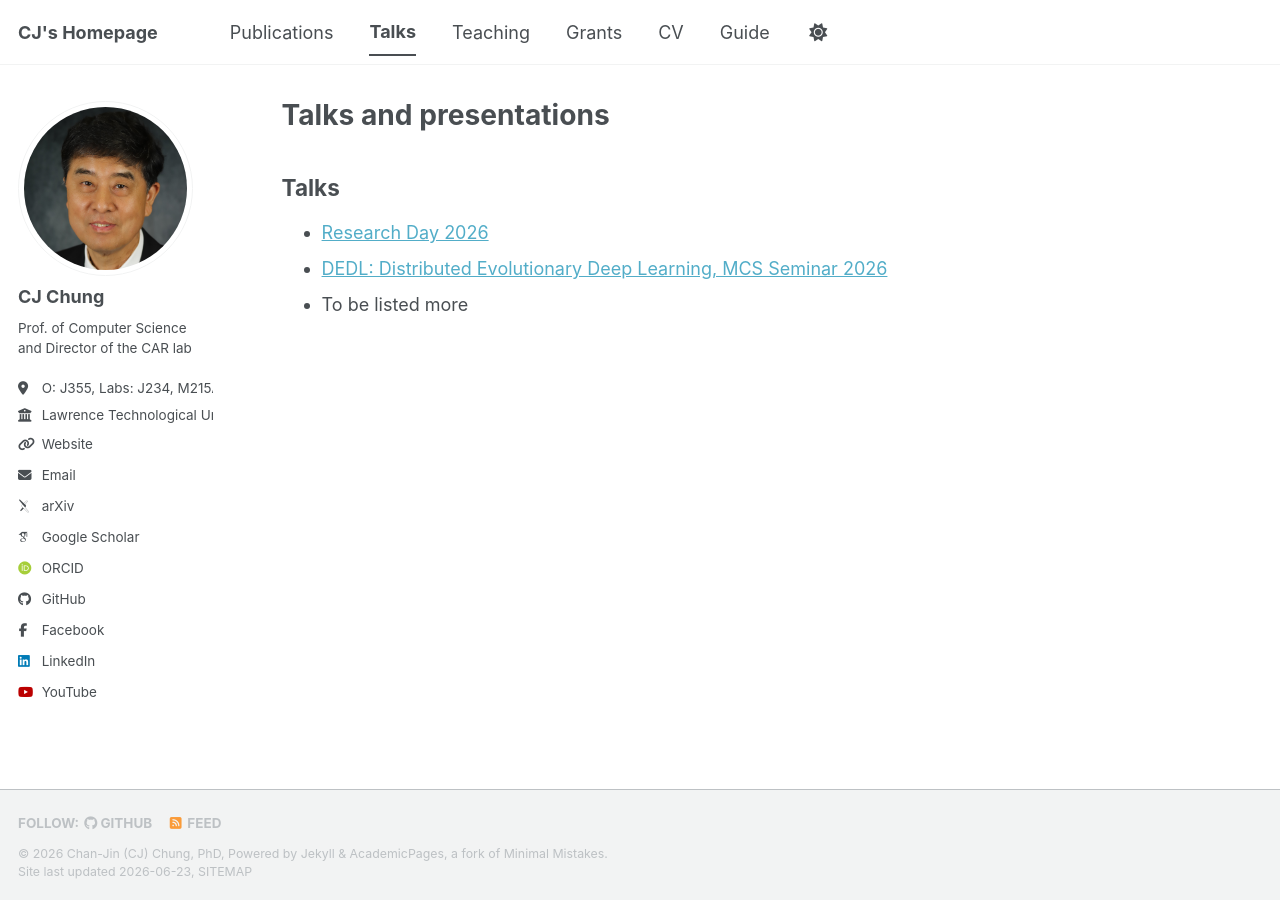
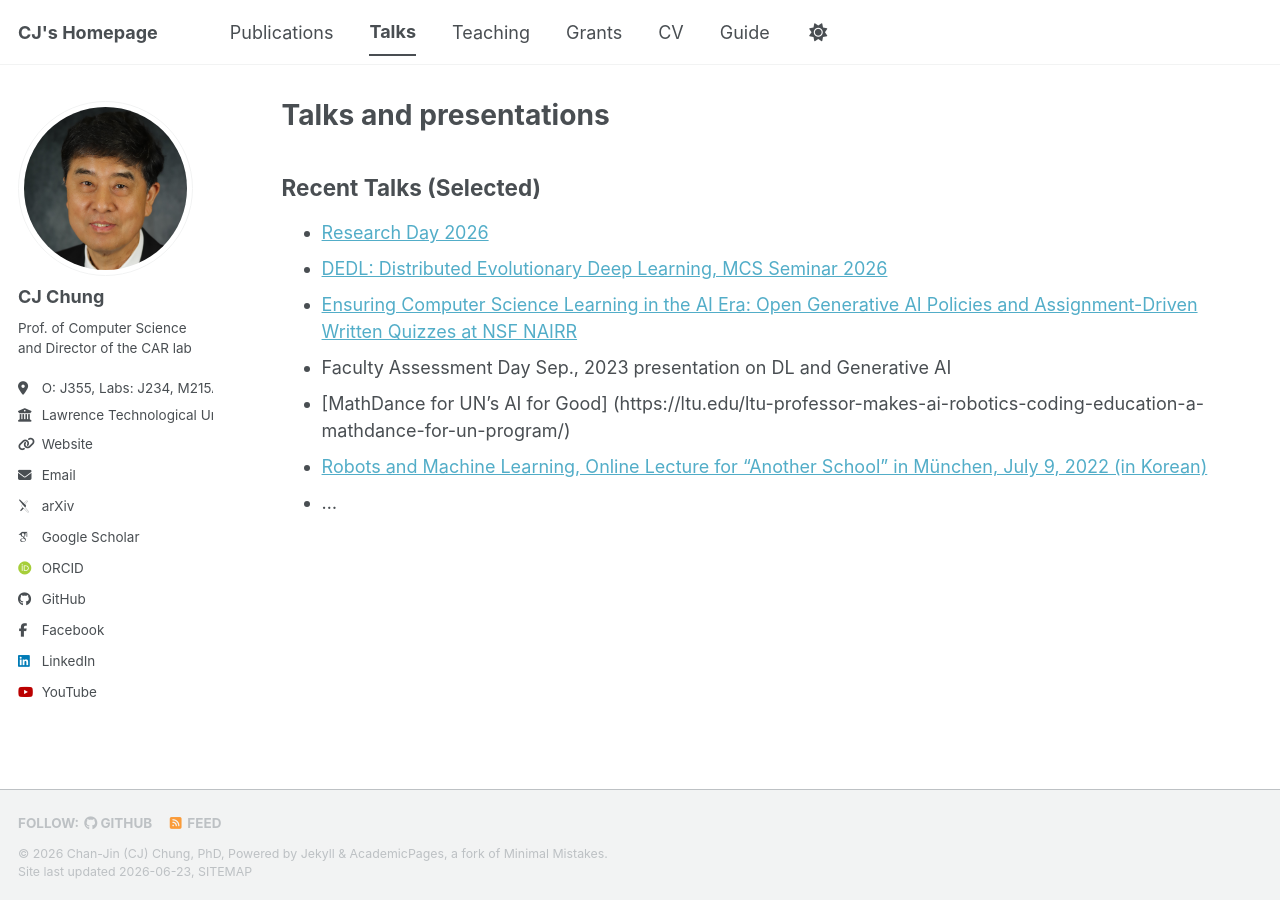
Before and after one commit to robofest/chung, a Jekyll site: the page built from _pages/talks.md, in a window 1280 px wide. Built offline with Jekyll 4.4.1, drawn with Linux system fonts in a browser that asks for light colours; some web fonts are replaced; a script bundle is joined from its source files by our own code; library files that are not in the unit come from our copies.

Commit message:
Update talks.md

```diff
--- a/_pages/talks.md
+++ b/_pages/talks.md
@@ -5,7 +5,11 @@ permalink: /talks/
 author_profile: true
 ---
 
-## Talks
+## Recent Talks (Selected)
 * [Research Day 2026](https://github.com/robofest/rday26)
 * [DEDL: Distributed Evolutionary Deep Learning, MCS Seminar 2026](https://github.com/robofest/DEDL)
-* To be listed more
+* [Ensuring Computer Science Learning in the AI Era: Open Generative AI Policies and Assignment-Driven Written Quizzes at NSF NAIRR](https://zenodo.org/records/19193437)
+* Faculty Assessment Day Sep., 2023 presentation on DL and Generative AI
+* [MathDance for UN’s AI for Good] (https://ltu.edu/ltu-professor-makes-ai-robotics-coding-education-a-mathdance-for-un-program/)
+* [Robots and Machine Learning, Online Lecture for “Another School” in München, July 9, 2022 (in Korean)](https://youtu.be/07BV0Rt_0VU)
+* ...
```
